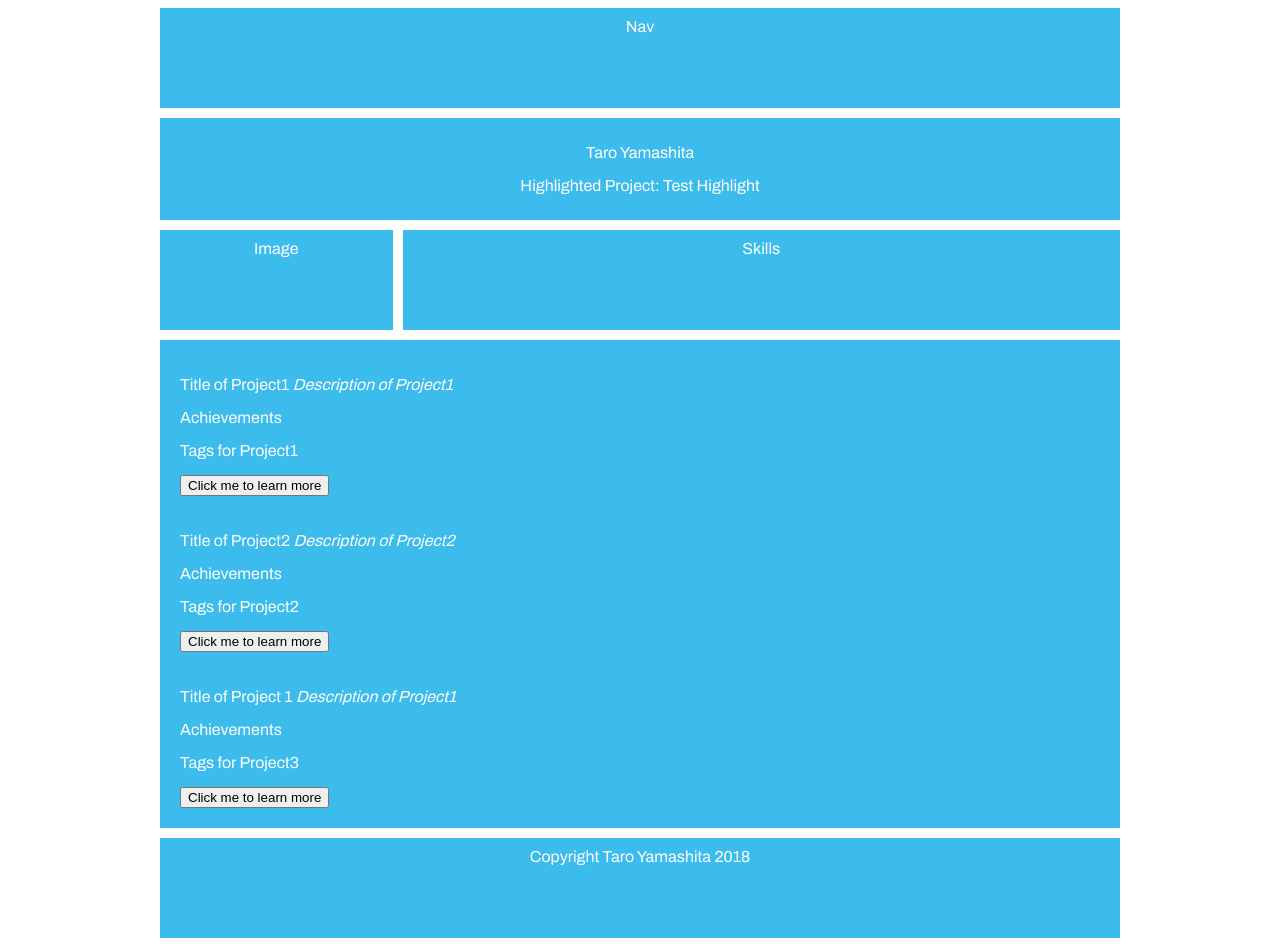
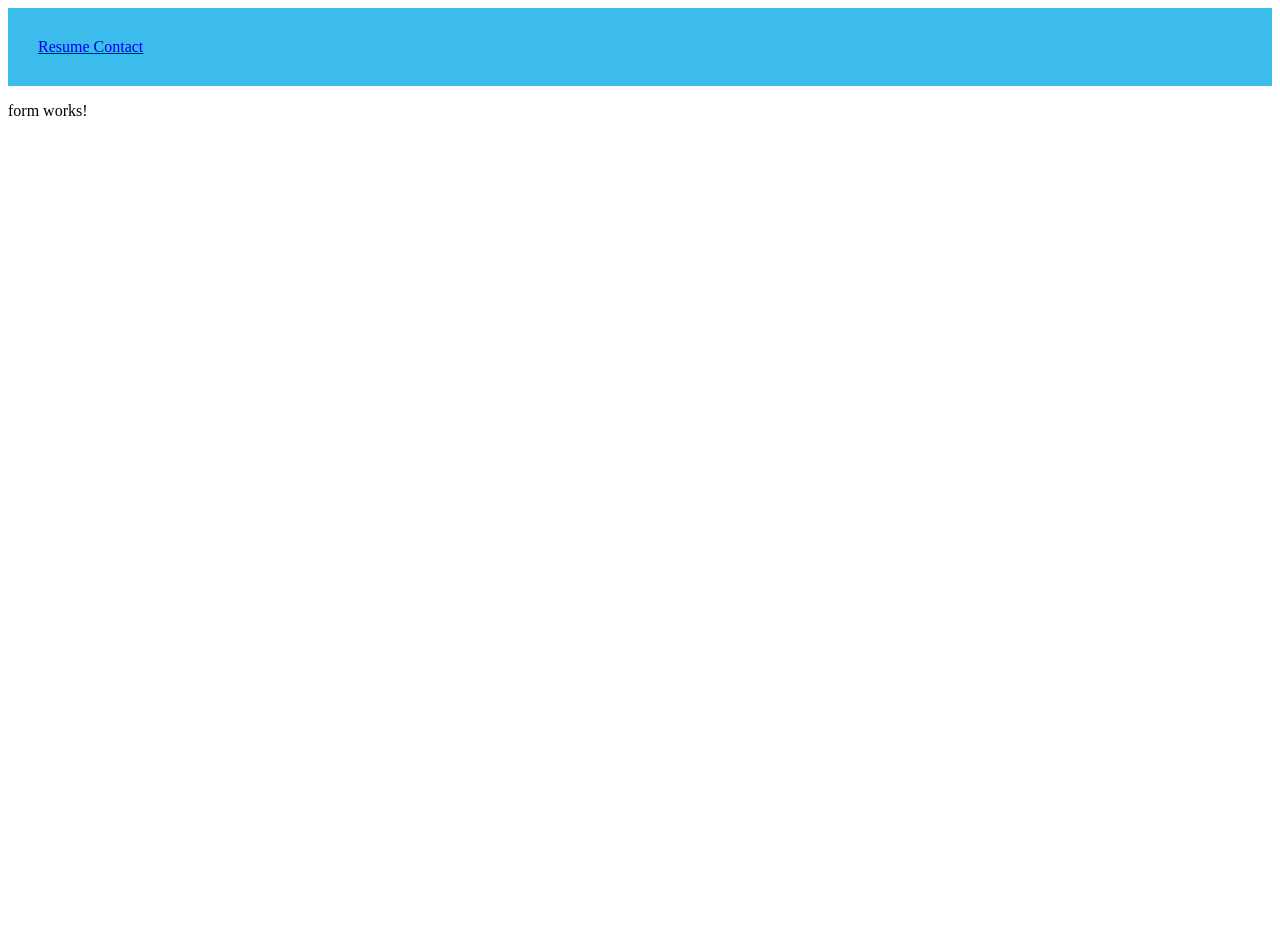
Before and after one commit to taroyamashita/angulares, an Angular app in the folder angular4app/: page /info in a window 1280 px wide. Before the commit this address led to /. After the commit the page ends 800 px from the top, so only its background shows below. Built offline with nearby package versions, Linux system fonts and the light colour scheme.

Commit message:
implement routing

```diff
--- a/angular4app/src/app/app-routing.module.ts
+++ b/angular4app/src/app/app-routing.module.ts
@@ -1,7 +1,14 @@
 import { NgModule } from '@angular/core';
 import { Routes, RouterModule } from '@angular/router';
+import { MainComponent } from './main/main.component';
+import { FormComponent } from './form/form.component';
 
-const routes: Routes = [];
+const routes: Routes = [
+  {path: 'home', component: MainComponent},
+  {path: 'info', component: FormComponent},
+  {path: '', redirectTo:'/home', pathMatch:'full'},
+  {path: '**', redirectTo:'/home', pathMatch: 'full'}
+];
 
 @NgModule({
   imports: [RouterModule.forRoot(routes)],
--- a/angular4app/src/app/app.component.html
+++ b/angular4app/src/app/app.component.html
@@ -1,7 +1,8 @@
 <!--The content below is only a placeholder and can be replaced.-->
 
-
-
-<app-main></app-main>
+<header>
+  <a routerLink='/home'> Resume </a>
+  <a routerLink='/info'> Contact </a>
+</header>
 
 <router-outlet></router-outlet>
--- a/angular4app/src/app/app.module.ts
+++ b/angular4app/src/app/app.module.ts
@@ -6,6 +6,10 @@ import { AppComponent } from './app.component';
 import { ProfileHeaderComponent } from './profile-header/profile-header.component';
 import { ProjectComponentComponent } from './project-component/project-component.component';
 import { MainComponent } from './main/main.component';
+import { FormComponent } from './form/form.component';
+
+
+
 
 
 
@@ -15,6 +19,7 @@ import { MainComponent } from './main/main.component';
     ProfileHeaderComponent,
     ProjectComponentComponent,
     MainComponent,
+    FormComponent,
   ],
   imports: [
     BrowserModule,
--- /dev/null
+++ b/angular4app/src/app/form/form.component.html
@@ -0,0 +1,3 @@
+<p>
+  form works!
+</p>
--- /dev/null
+++ b/angular4app/src/app/form/form.component.ts
@@ -0,0 +1,15 @@
+import { Component, OnInit } from '@angular/core';
+
+@Component({
+  selector: 'app-form',
+  templateUrl: './form.component.html',
+  styleUrls: ['./form.component.css']
+})
+export class FormComponent implements OnInit {
+
+  constructor() { }
+
+  ngOnInit() {
+  }
+
+}
--- a/angular4app/src/app/main/main.component.html
+++ b/angular4app/src/app/main/main.component.html
@@ -1,7 +1,6 @@
 <div id="content">
     <nav>Nav</nav>
     <header>
-      <app-profile-header></app-profile-header>
       <p> Highlighted Project: {{ highlight }}</p>
     </header>
     <main>
```
Also changed, not shown: angular4app/src/app/form/form.component.css (added), 1 other file (tests, documents, lock files or other folders).
